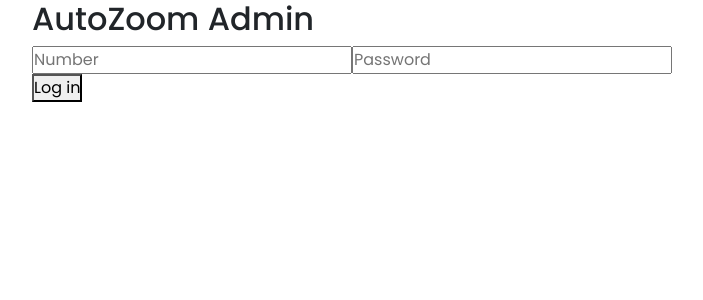
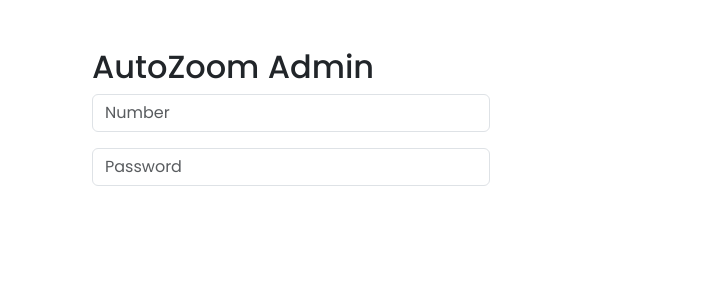
Before and after one commit to BuilderSIA/adminPanel, a React (Vite) app: page /login in a window 1280 px wide. Shown: the top 300 px of the page, without its empty margins (236-939 px from the left). Built offline with nearby package versions, Linux system fonts and the light colour scheme; no server answers.

Commit message:
layouts done 80per

```diff
--- a/src/App.jsx
+++ b/src/App.jsx
@@ -32,7 +32,7 @@
     fetch("https://autoapi.dezinfeksiyatashkent.uz/api/auth/signin", {
       method: "POST",
       body: JSON.stringify({
-        phone_number: number,
+        phone_number:number,
         password: psw,
       }),
       headers: {
@@ -52,7 +52,7 @@
       }
     })
     .catch((error)=>console.log("Hatolik",error))
-  },[])
+  },[user,psw,number])
 
   return (
     <>
--- a/src/pages/Login.jsx
+++ b/src/pages/Login.jsx
@@ -1,24 +1,41 @@
 /* eslint-disable react/prop-types */
 
 
-const Login = ({number,psw,handleUser,setPsw,setNumber}) => {
+const Login = ({number,psw,setPsw,setNumber}) => {
 
 
   return (
-    <div className="login">
-        <div className="form-structor">
-        <div className="center">
-          <h2 className="form-title" id="login" >
-            AutoZoom Admin
-          </h2>
-          <div className="form-holder">
-            <input type="text" className="input" placeholder="Number" onChange={(e)=>setNumber(e.target.value)} />
-            <input type="password" className="input" placeholder="Password" onChange={(e)=>setPsw(e.target.value)} />
-          </div>
-          <button className="submit-btn" onClick={()=>handleUser(number,psw)} >Log in</button>
+    <form className="container w-50 mt-5 mx-5">
+      <h2>
+        AutoZoom Admin
+      </h2>
+      <div className="row mb-3">
+        <div className="col-sm-10">
+          <input type="text" className="form-control" id="" placeholder="Number" value={number}  onChange={(e)=>setNumber(e.target.value)}/>
         </div>
-    </div>
-    </div>
+      </div>
+      <div className="row mb-3">
+        <div className="col-sm-10">
+          <input type="text" className="form-control" id="" placeholder="Password" value={psw} onChange={(e)=>setPsw(e.target.value)}/>
+        </div>
+      </div>
+    </form>
+
+
+    // <div className="login">
+    //     <div className="container">
+    //     <div className="center">
+    //       <h2 className="form-title" id="login" >
+    //         AutoZoom Admin
+    //       </h2>
+    //       <div className="form-holder">
+    //         <input type="text" className="input" placeholder="Number" onChange={(e)=>setNumber(e.target.value)} />
+    //         <input type="password" className="input" placeholder="Password" onChange={(e)=>setPsw(e.target.value)} />
+    //       </div>
+    //       <button className="submit-btn" onClick={()=>handleUser(number,psw)} >Log in</button>
+    //     </div>
+    // </div>
+    // </div>
   )
 }
 
```
